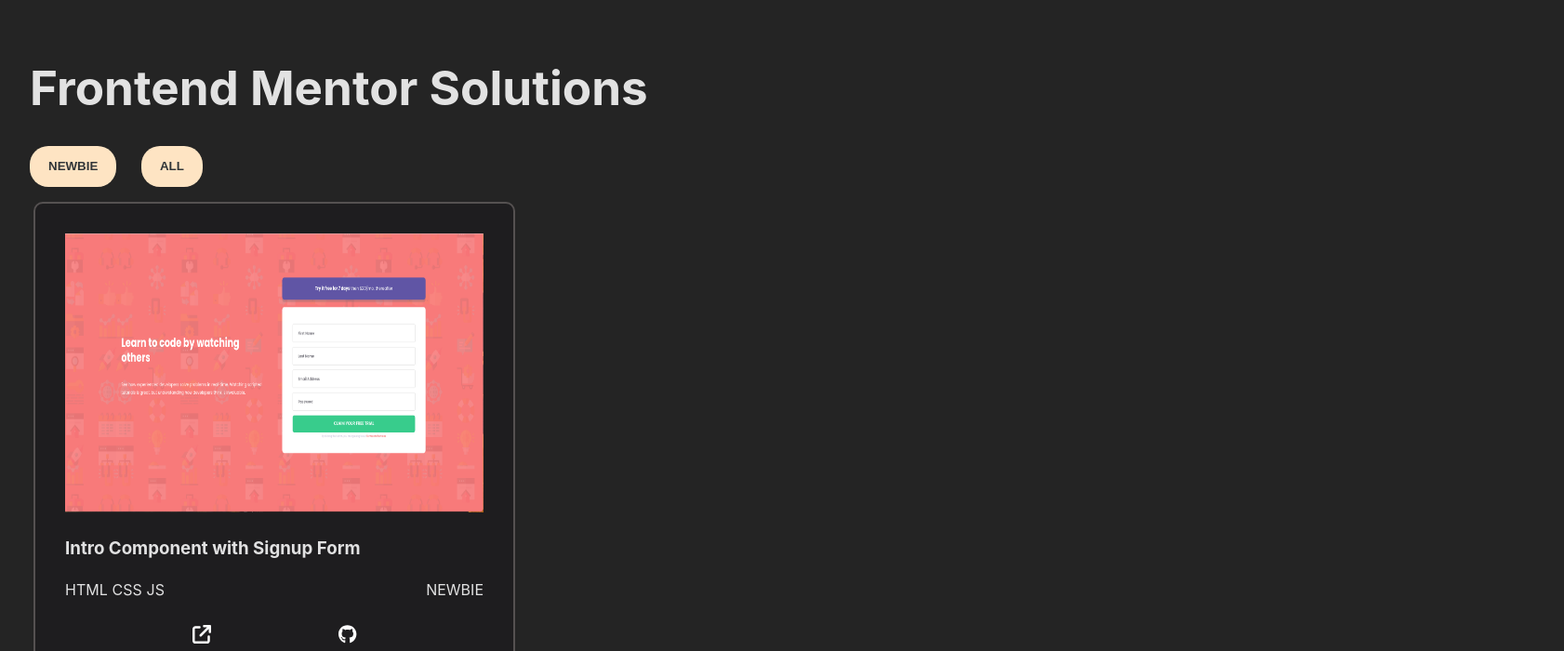
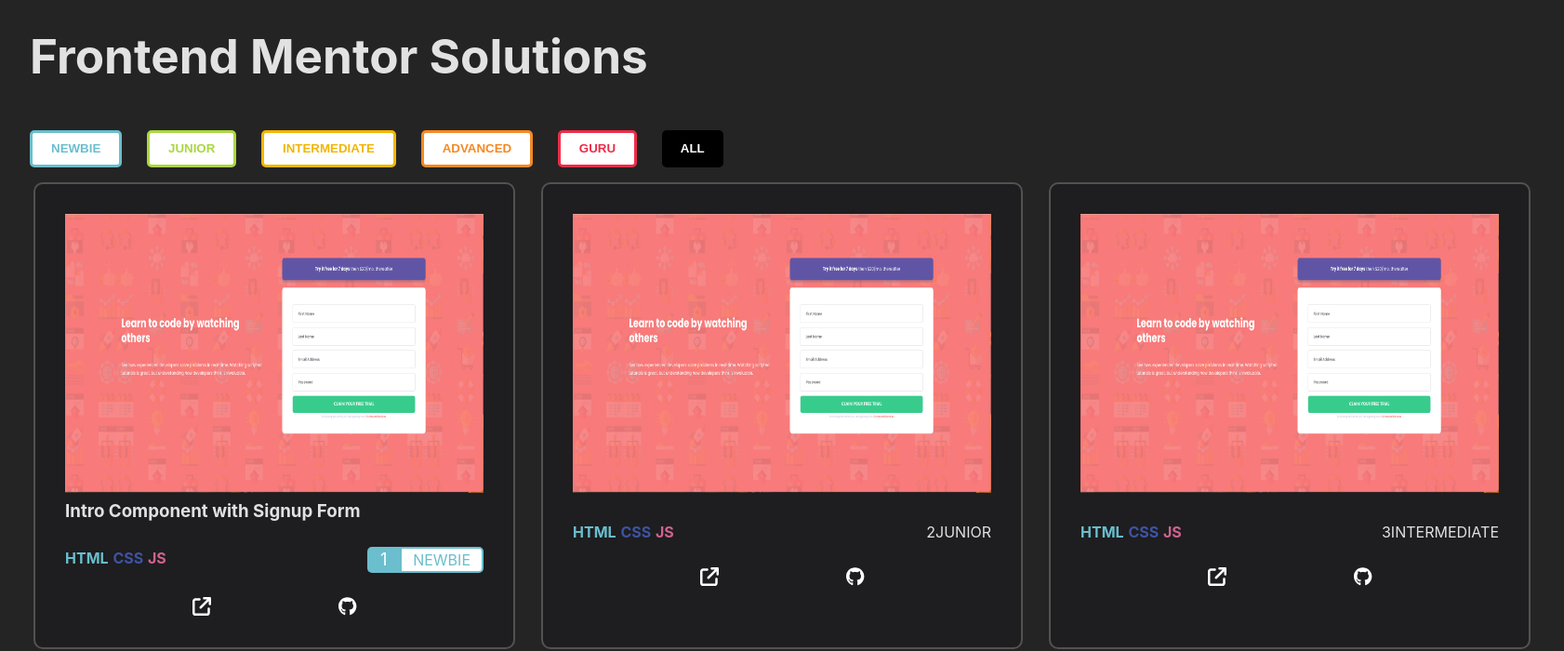
Before and after one commit to lauriejefferson/frontend-mentor-solutions, a React (Vite) app: page / in a window 1280 px wide. Shown: the top 700 px of the page at 93% size, 1682 px wide, since content can reach past the window. Built offline with nearby package versions, Linux system fonts and the light colour scheme.

Commit message:
updated UI

```diff
--- a/src/App.css
+++ b/src/App.css
@@ -1,13 +1,9 @@
 #root {
-  max-width: 1280px;
   margin: 0 auto;
   padding: 2rem;
 }
 
 
-.container {
-  display: grid;
-  grid-template-columns: repeat(3, 1fr);
-  grid-template-rows: repeat(3, 1fr);
-  gap: 20px
+.main {
+  margin: 0 auto;
 }
--- a/src/App.jsx
+++ b/src/App.jsx
@@ -19,9 +19,9 @@ function App() {
      <h1>Frontend Mentor Solutions</h1>
      <div>
       <Chips filterItem={filterItem} setItem={setItem} menuItems={menuItems} />
-      <div className="container">
+      <main className="main">
        <Card item={item} />
-      </div>
+      </main>
      </div>
     </div>
   )
--- a/src/components/Card.jsx
+++ b/src/components/Card.jsx
@@ -5,14 +5,13 @@ import { faGithub } from '@fortawesome/free-brands-svg-icons';
 import './style.css'
 
 const Card = ({item}) => {
-  console.log(item);
   return (
-    <div>
+    <div className='container'>
     {item.map((val) => {
         return (
           <div key={val.id} className='card'>
             <div>
-              <img src={val.img} alt={val.title} className="card__img"/>
+              <img src={val.img} alt={val.title} className='card__img' />
             </div>
             <div>
               {' '}
@@ -20,15 +19,53 @@ const Card = ({item}) => {
             </div>
             <div className='card__body'>
               <div>
-                {val.tech.map((t) => {
+                {val.tech.map((t, index) => {
                   return (
-                    <div key={t} className='card__tech'>
-                      {t}
+                    <div key={index} className='card__tech'>
+                      <p
+                        className={
+                          t === 'HTML'
+                            ? 'card__tech--HTML'
+                            : t === 'CSS'
+                            ? 'card__tech--CSS'
+                            : t === 'JS'
+                            ? 'card__tech--JS'
+                            : ''
+                        }
+                      >
+                        {t}
+                      </p>
                     </div>
                   );
                 })}
               </div>
-              <div>{val.category}</div>
+              <div className='card__category'>
+                <span className={
+                  val.id === '1' ? 'card__category--1' :
+                  val.id === '2' ? 'card__category--2' :
+                  val.id === '3' ? 'card__category--3' :
+                  val.id === '4' ? 'card__category--4' :
+                  val.id === '5' ? 'card__category--5' :
+                  ''
+                  }>{val.id}</span>
+                <span
+                  className={
+                    val.category === 'NEWBIE'
+                      ? 'card__category--NEWBIE'
+                      : val.category === 'JUNIOR'
+                      ? 'card__category--JUNIOR'
+                      : val.category === 'INTERMEDIATE'
+                      ? 'card__category--INTERMEDIATE'
+                      : val.category === 'ADVANCED'
+                      ? 'card__category--ADVANCED'
+                      : val.category === 'GURU'
+                      ? 'card__category--GURU'
+                      : ''
+                  }
+                >
+                  {val.category}
+                </span>
+              </div>
             </div>
             <div className='card__footer'>
               <div>
--- a/src/components/Chips.jsx
+++ b/src/components/Chips.jsx
@@ -5,11 +5,29 @@ import "./style.css"
 const Chips = ({filterItem, setItem, menuItems}) => {
 
   return (
-    <div>
+    <div className="chips__group">
     {menuItems.map((val, id) => {
       return (
-        <button key={id} onClick={() => filterItem(val)} className="chips">{val}</button>
-      )
+            <button
+              key={id}
+              onClick={() => filterItem(val)}
+              className={
+                val === 'NEWBIE'
+                  ? 'chips__NEWBIE'
+                  : val === 'JUNIOR'
+                  ? 'chips__JUNIOR'
+                  : val === 'INTERMEDIATE'
+                  ? 'chips__INTERMEDIATE'
+                  : val === 'ADVANCED'
+                  ? 'chips__ADVANCED'
+                  : val === 'GURU'
+                  ? 'chips__GURU'
+                  : 'chips'
+              }
+            >
+              {val}
+            </button>
+      );
     })}
     <button onClick={() => setItem(data)} className="chips">ALL</button>
     </div>
--- a/src/components/style.css
+++ b/src/components/style.css
@@ -1,3 +1,10 @@
+.container {
+    display: grid;
+    grid-template-columns: repeat(3, 1fr);
+    grid-template-rows: repeat(3, 1fr);
+    gap: 20px
+}
+
 .card {
     padding: 2em;
     border: 2px solid #555151;
@@ -14,12 +21,51 @@
 .card__body {
     display: flex;
     justify-content: space-between;
-    margin-bottom: 1.5em;
+    margin: 1.5em 0;
 }
 
 .card__tech {
     display: inline-block;
     padding-right: 0.3em;
+}
+
+.card__tech--HTML {
+    color: #6abecd;
+    font-weight: 700;
+}
+
+.card__tech--CSS {
+    color: #3e54a3;
+    font-weight: 700;
+}
+
+.card__tech--JS {
+    color: #cf6390;
+    font-weight: 700;
+}
+
+.card__category {
+    display: flex;
+}
+
+.card__category--NEWBIE {
+    padding: 0 0.75em;
+    background-color: #fff;
+    color: #6abecd;
+    border: 2px solid #6abecd;
+    border-top-right-radius: 5px;
+    border-bottom-right-radius: 5px;
+}
+
+.card__category--1 {
+    padding: 0 0.75em;
+    line-height: 1.5;
+    font-size: 1.15rem;
+    margin: 0;
+    background-color: #6abecd;
+    color: #fff;
+    border-top-left-radius: 5px;
+    border-bottom-left-radius: 5px;
 }
 
 .card__footer {
@@ -29,15 +75,110 @@
 
 .chips {
     border: none;
-    background-color: #fee4c3;
-    color: #303538;
-    border-radius: 20px;
-    padding: 10px 20px;
+    background-color: black;
+    color: white;
+    padding: 5px 20px;
     line-height: 24px;
     font-weight: 700;
     margin-right: 2em;
+    cursor: pointer;
+    border-radius: 5px;
 }
 
 .chips:hover {
     background-color: #fcc875;
 }
+
+.chips__group {
+    display: flex;
+}
+
+.chips__NEWBIE {
+    background-color: #fff;
+    color: #6abecd;
+    border: 3px solid #6abecd;
+    border-radius: 5px;
+    padding: 5px 20px;
+    line-height: 24px;
+    font-weight: 700;
+    margin-right: 2em;
+    cursor: pointer;
+}
+
+.chips__NEWBIE:active {
+    background-color: #6abecd;
+    border: 3px solid #fff;
+    color: #fff;
+}
+
+.chips__JUNIOR {
+    background-color: #fff;
+    color: #aad742;
+    border: 3px solid #aad742;
+    border-radius: 5px;
+    padding: 5px 20px;
+    line-height: 24px;
+    font-weight: 700;
+    margin-right: 2em;
+    cursor: pointer;
+}
+
+.chips__JUNIOR:active {
+    background-color: #aad742;
+    border: 3px solid #fff;
+    color: #fff;
+}
+
+.chips__INTERMEDIATE {
+    background-color: #fff;
+    color: #f1b604;
+    border: 3px solid #f1b604;
+    border-radius: 5px;
+    padding: 5px 20px;
+    line-height: 24px;
+    font-weight: 700;
+    margin-right: 2em;
+    cursor: pointer;
+}
+
+.chips__INTERMEDIATE:active {
+    background-color: #f1b604;
+    border: 3px solid #fff;
+    color: #fff;
+}
+
+.chips__ADVANCED {
+    background-color: #fff;
+    color: #f48925;
+    border: 3px solid #f48925;
+    border-radius: 5px;
+    padding: 5px 20px;
+    line-height: 24px;
+    font-weight: 700;
+    margin-right: 2em;
+    cursor: pointer;
+}
+
+.chips__ADVANCED:active {
+    background-color: #f48925;
+    border: 3px solid #fff;
+    color: #fff;
+}
+
+.chips__GURU {
+    background-color: #fff;
+    color: #ed2c49;
+    border: 3px solid #ed2c49;
+    border-radius: 5px;
+    padding: 5px 20px;
+    line-height: 24px;
+    font-weight: 700;
+    margin-right: 2em;
+    cursor: pointer;
+}
+
+.chips__GURU:active {
+    background-color: #ed2c49;
+    border: 3px solid #fff;
+    color: #fff;
+}
--- a/src/data.mjs
+++ b/src/data.mjs
@@ -3,13 +3,59 @@ import IntroComponentSignup from "./images/intro-component-signup.png"
 const data = [
   {
     id: '1',
+    category_id: '1',
     title: 'Intro Component with Signup Form',
     category: 'NEWBIE',
     img: IntroComponentSignup,
-    tech: ["HTML", "CSS", "JS"],
+    tech: ['HTML', 'CSS', 'JS'],
     github_link:
       'https://github.com/lauriejefferson/frontend-mentor-solutions/tree/main/intro-component-with-signup-form-master',
-    preview_link: '',
+    preview_link:
+      'https://lauriejefferson.github.com/frontend-mentor-solutions/intro-component-with-signup-form-master',
+  },
+  {
+    id: '2',
+    category_id: '2',
+    category: 'JUNIOR',
+    img: IntroComponentSignup,
+    tech: ['HTML', 'CSS', 'JS'],
+    github_link:
+      'https://github.com/lauriejefferson/frontend-mentor-solutions/tree/main/intro-component-with-signup-form-master',
+    preview_link:
+      'https://lauriejefferson.github.com/frontend-mentor-solutions/intro-component-with-signup-form-master',
+  },
+  {
+    id: '3',
+    category_id: '3',
+    category: 'INTERMEDIATE',
+    img: IntroComponentSignup,
+    tech: ['HTML', 'CSS', 'JS'],
+    github_link:
+      'https://github.com/lauriejefferson/frontend-mentor-solutions/tree/main/intro-component-with-signup-form-master',
+    preview_link:
+      'https://lauriejefferson.github.com/frontend-mentor-solutions/intro-component-with-signup-form-master',
+  },
+  {
+    id: '4',
+    category_id: '4',
+    category: 'ADVANCED',
+    img: IntroComponentSignup,
+    tech: ['HTML', 'CSS', 'JS'],
+    github_link:
+      'https://github.com/lauriejefferson/frontend-mentor-solutions/tree/main/intro-component-with-signup-form-master',
+    preview_link:
+      'https://lauriejefferson.github.com/frontend-mentor-solutions/intro-component-with-signup-form-master',
+  },
+  {
+    id: '5',
+    category_id: '5',
+    category: 'GURU',
+    img: IntroComponentSignup,
+    tech: ['HTML', 'CSS', 'JS'],
+    github_link:
+      'https://github.com/lauriejefferson/frontend-mentor-solutions/tree/main/intro-component-with-signup-form-master',
+    preview_link:
+      'https://lauriejefferson.github.com/frontend-mentor-solutions/intro-component-with-signup-form-master',
   },
 ];
 
--- a/src/index.css
+++ b/src/index.css
@@ -1,3 +1,9 @@
+*, *::before, *::after {
+  box-sizing: border-box;
+  margin: 0;
+  padding: 0;
+}
+
 :root {
   font-family: Inter, system-ui, Avenir, Helvetica, Arial, sans-serif;
   line-height: 1.5;
@@ -14,7 +20,6 @@
   -webkit-text-size-adjust: 100%;
 }
 
-
 body {
   margin: 0;
   display: flex;
@@ -26,6 +31,7 @@ body {
 h1 {
   font-size: 3.2em;
   line-height: 1.1;
+  margin-bottom: 1em;
 }
 
 
```
